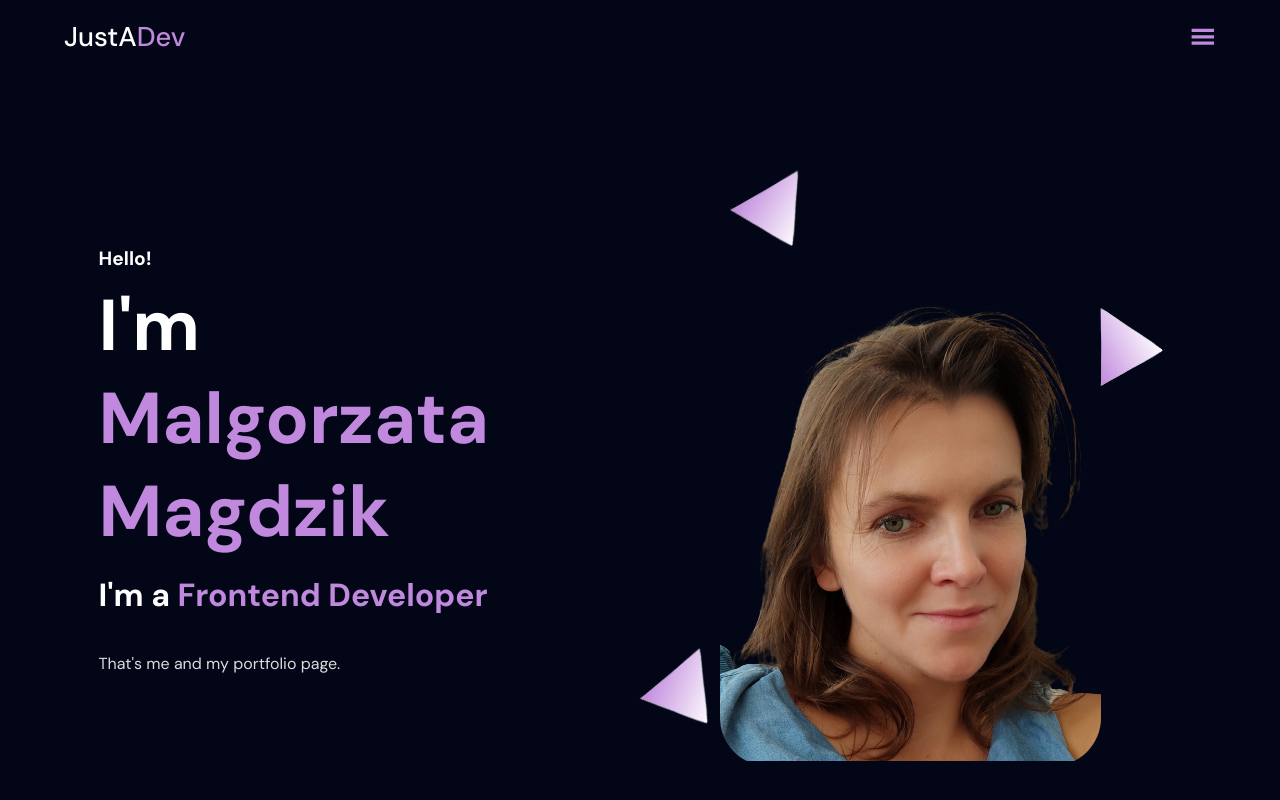
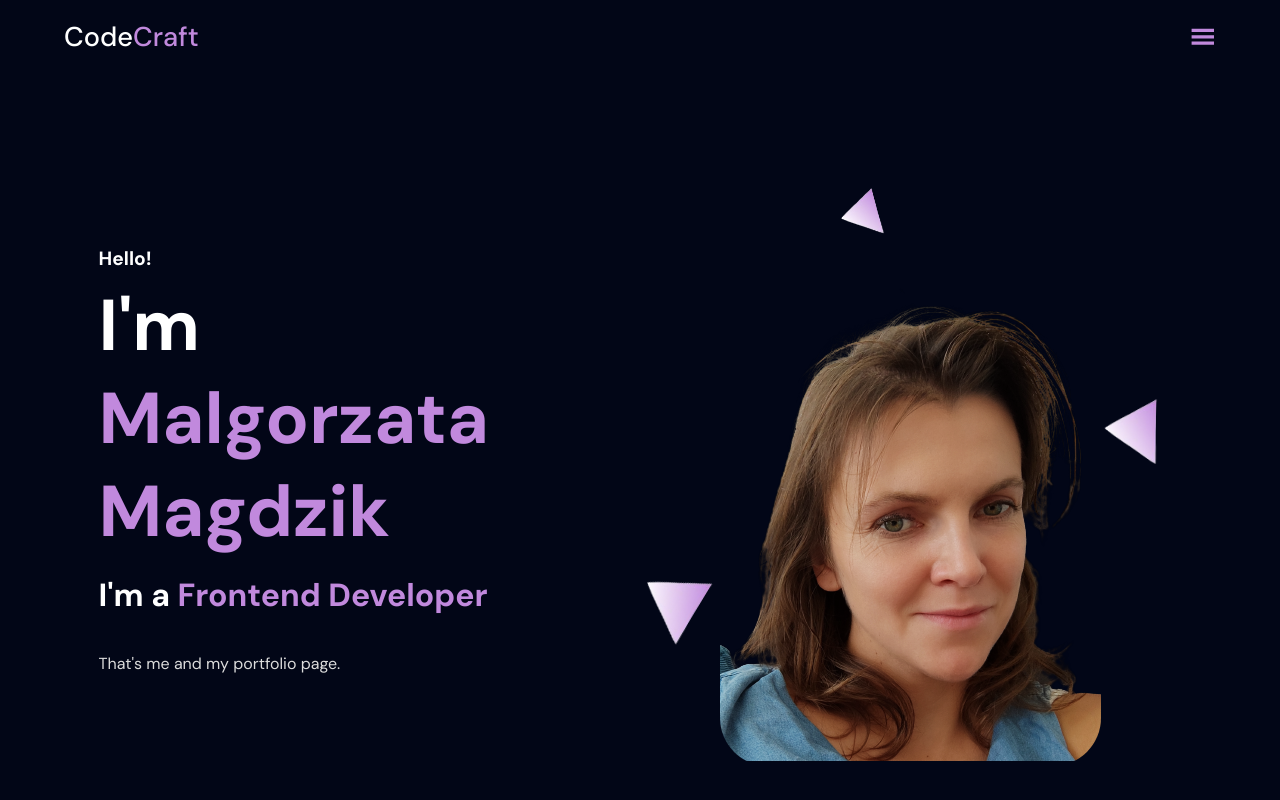
Before and after one commit to Gosia-Magdzik/portfolio, a React (Create React App) app: page / in a window 1280 px wide. Shown: the top 800 px of the page. Built offline with nearby package versions, Linux system fonts and the light colour scheme; a web font is replaced by a local one.

Commit message:
motion added to skills and main section

```diff
--- a/src/components/Myskills.js
+++ b/src/components/Myskills.js
@@ -1,9 +1,10 @@
-import React from 'react'
+import React from 'react';
+import { motion } from 'framer-motion';
+
 import {
   PaddingContainer,
   FlexContainer,
   Heading,
-  ParaText,
   BlueText,
   IconContainer,
 } from '../styles/Global.styled';
@@ -12,6 +13,10 @@ import {
   SkillsCard,
 } from "../styles/Myskills.styled"
 import { Skills } from '../utils/Data';
+
+import { fadeInLeftVariant,
+        fadeInRightVariant,
+} from '../utils/Variants';
 
 export const Myskills = () => {
   return (
@@ -28,7 +33,12 @@ export const Myskills = () => {
           responsiveFlex
           responsiveDirection="column-reverse"
       >
-        <SkillsCardContainer>
+        <SkillsCardContainer
+          as={motion.div}
+          variants={fadeInLeftVariant}
+          initial="hidden"
+          whileInView="visible"
+        >
           {Skills.map((skill) => (
             <SkillsCard>
               <IconContainer size="5rem" color="blue">
@@ -41,11 +51,15 @@ export const Myskills = () => {
           ))}
         </SkillsCardContainer>
 
-        <div>
+        <motion.div
+           variants={fadeInRightVariant}
+           initial="hidden"
+           whileInView="visible"
+        >
           <Heading as="h1" size="h1">
             Technologies & <BlueText>Tools I use</BlueText>
           </Heading>
-        </div>
+        </motion.div>
       </FlexContainer>
     </PaddingContainer>
   )
--- a/src/components/Navbar.js
+++ b/src/components/Navbar.js
@@ -44,7 +44,7 @@ export const Navbar = () => {
                         justify="space-between"
                         responsiveFlex
                     >
-                        <Logo>JustA<BlueText>Dev</BlueText></Logo>
+                        <Logo>Code<BlueText>Craft</BlueText></Logo>
                         <MenuIcon
                             onClick={() => { setOpenMenu(true) }}
                         >
--- a/src/components/Showcase.js
+++ b/src/components/Showcase.js
@@ -15,8 +15,12 @@ import {
     ShowcaseImageCard,
     Particle
 } from '../styles/Showcase.styled';
-import me from '../assets/mm.png'
-import BackgroundImg from '../assets/particle.png'
+import me from '../assets/mm.png';
+import BackgroundImg from '../assets/particle.png';
+
+import { fadeInLeftVariant,
+        fadeInRightVariant,
+} from '../utils/Variants';
 
 export const Showcase = () => {
   return (
@@ -34,7 +38,11 @@ export const Showcase = () => {
     >
         <FlexContainer align="left" fullWidthChild>
             {/* --left-content-- */}
-            <div>
+            <motion.div
+                variants={fadeInLeftVariant}
+                initial="hidden"
+                whileInView="visible"
+            >
                 <Heading as="h4" size="h4">Hello!</Heading>
                 <Heading as="h1" size="h1" top="0.5rem" bottom="1rem">
                     I'm <BlueText>Malgorzata Magdzik</BlueText>
@@ -45,13 +53,30 @@ export const Showcase = () => {
                 <ParaText as="p" top="2rem" bottom="6rem">
                     That's me and my portfolio page.
                 </ParaText>
-            </div>
-            <FlexContainer align='center' justify="flex-end">
+            </motion.div>
+            <FlexContainer
+                align='center'
+                justify='flex-end'
+                as={motion.div}
+                variants={fadeInRightVariant}
+                initial="hidden"
+                whileInView="visible"
+            >
                 <ShowcaseParticleContainer>
                     <ShowcaseImageCard>
                         <img src={me} alt="mm"/>
                     </ShowcaseImageCard>
                     <Particle
+                        as={motion.img}
+                        animate={{
+                            x: [0, 100, 0],
+                            rotate: 360,
+                            scale: [1, 0.5, 1]
+                        }}
+                        transition={{
+                            duration: 20,
+                            repeat: Infinity,
+                        }}
                         src={BackgroundImg}
                         alt="particle"
                         top="-80px"
@@ -59,6 +84,16 @@ export const Showcase = () => {
                         rotate="60deg"
                     />
                     <Particle
+                        as={motion.img}
+                        animate={{
+                            y: [0, 100, 0],
+                            rotate: 360,
+                            scale: [1, 0.8, 1]
+                        }}
+                        transition={{
+                            duration: 18,
+                            repeat: Infinity,
+                        }}
                         src={BackgroundImg}
                         alt="particle"
                         top="50px"
@@ -66,10 +101,20 @@ export const Showcase = () => {
                         rotate="0deg"
                     />
                     <Particle
+                        as={motion.img}
+                        animate={{
+                            y: [0, -100, 0],
+                            rotate: 360,
+                            scale: [1, 0.9, 1]
+                        }}
+                        transition={{
+                            duration: 15,
+                            repeat: Infinity,
+                        }}
                         src={BackgroundImg}
                         alt="particle"
                         bottom="30px"
-                        left="-70px"
+                        left="-90px"
                         rotate="50deg"
                     />
                 </ShowcaseParticleContainer>
--- /dev/null
+++ b/src/utils/Variants.js
@@ -0,0 +1,31 @@
+export const fadeInLeftVariant = {
+    hidden: {
+        x: -50,
+        opacity: 0,
+    },
+    visible: {
+        x: 0,
+        opacity: 1,
+
+        transition: {
+            type: 'tween',
+            duration: 1,
+        }
+    }
+}
+
+export const fadeInRightVariant = {
+    hidden: {
+        x: 50,
+        opacity: 0,
+    },
+    visible: {
+        x: 0,
+        opacity: 1,
+
+        transition: {
+            type: 'tween',
+            duration: 1,
+        }
+    }
+}
```
